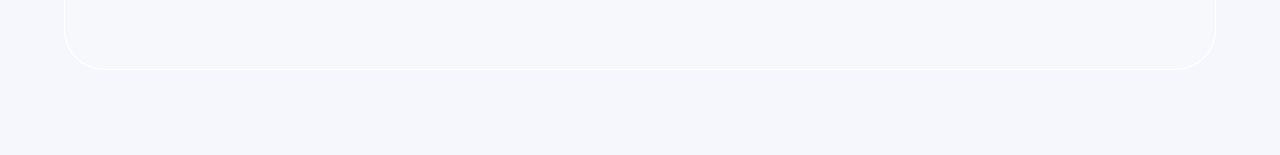
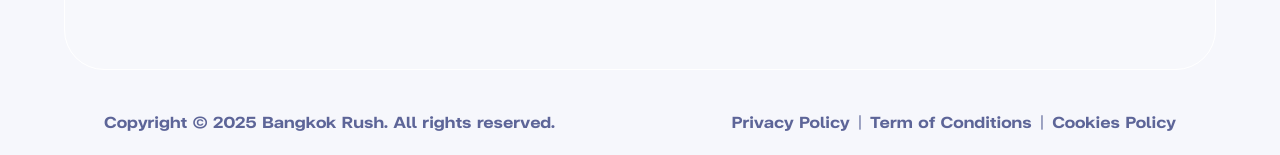
Before and after one commit to Chanawin-kmpn/bangkok-rush-prototype, a Next.js app: page /map in a window 1280 px wide. Shown: the part 1335-1490 px from the top of the page. Before the commit the page ends 1405 px from the top, so only its background shows below. Built offline with nearby package versions, Linux system fonts and the light colour scheme.

Commit message:
feat: enhance Footer component with copyright and policy links; update Map component with rounded corners

```diff
--- a/src/app/components/Footer.js
+++ b/src/app/components/Footer.js
@@ -107,6 +107,20 @@ const Footer = () => {
 					</div>
 				</div>
 			</div>
+			<div className="flex flex-col justify-between items-center gap-4 px-4 py-6 lg:flex-row lg:p-10">
+				<div>
+					<p className="font-fciconicBW text-textGray text-xs lg:text-base">
+						Copyright © 2025 Bangkok Rush. All rights reserved.
+					</p>
+				</div>
+				<div className="space-x-2 [&_a]:text-xs lg:[&_a]:text-base text-textGray">
+					<Link href="/">Privacy Policy</Link>
+					<span>|</span>
+					<Link href="/">Term of Conditions</Link>
+					<span>|</span>
+					<Link href="/">Cookies Policy</Link>
+				</div>
+			</div>
 		</footer>
 	);
 };
--- a/src/app/components/Map.js
+++ b/src/app/components/Map.js
@@ -106,7 +106,7 @@ const Map = () => {
 	console.log(radiusColor.mall.fillColor);
 
 	return (
-		<div className="w-full h-dvh relative">
+		<div className="w-full h-dvh relative  rounded-[40px] overflow-hidden">
 			<MapContainer
 				center={bangkokCenter}
 				zoom={12}
```
